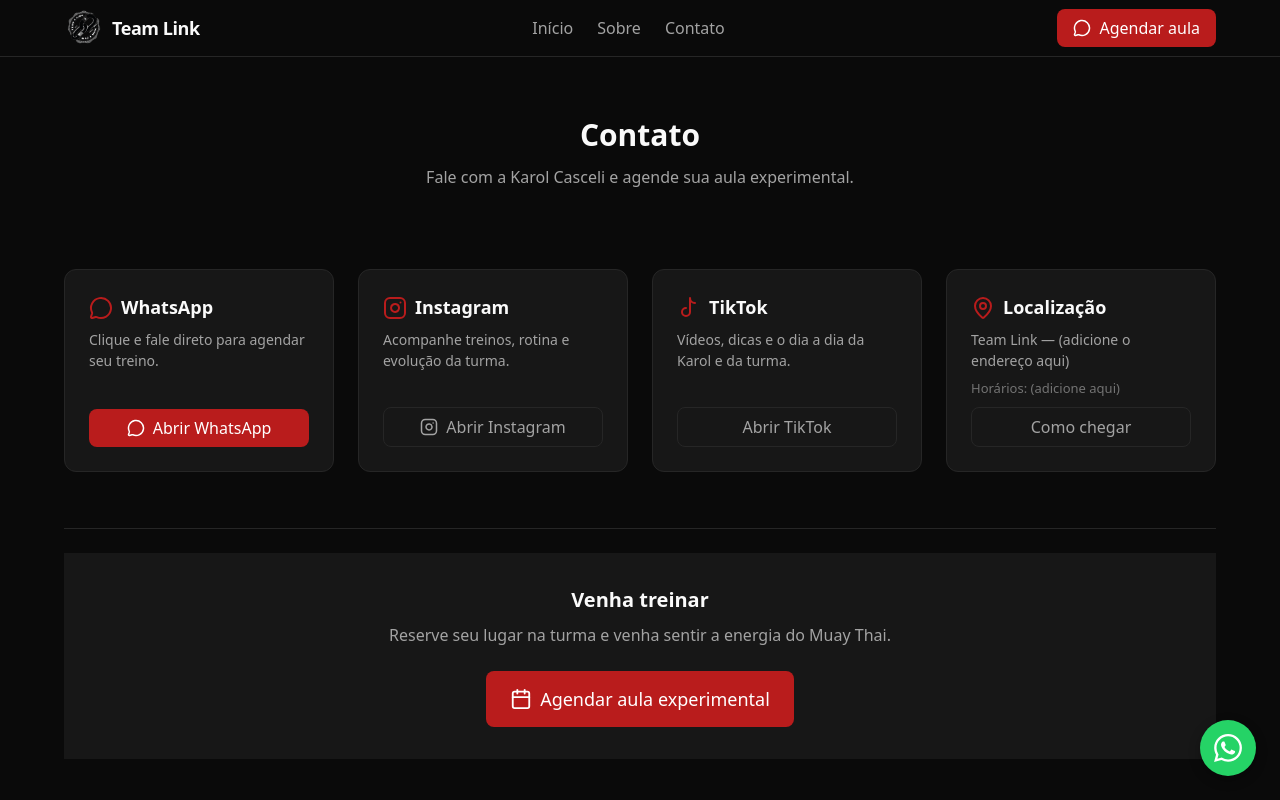
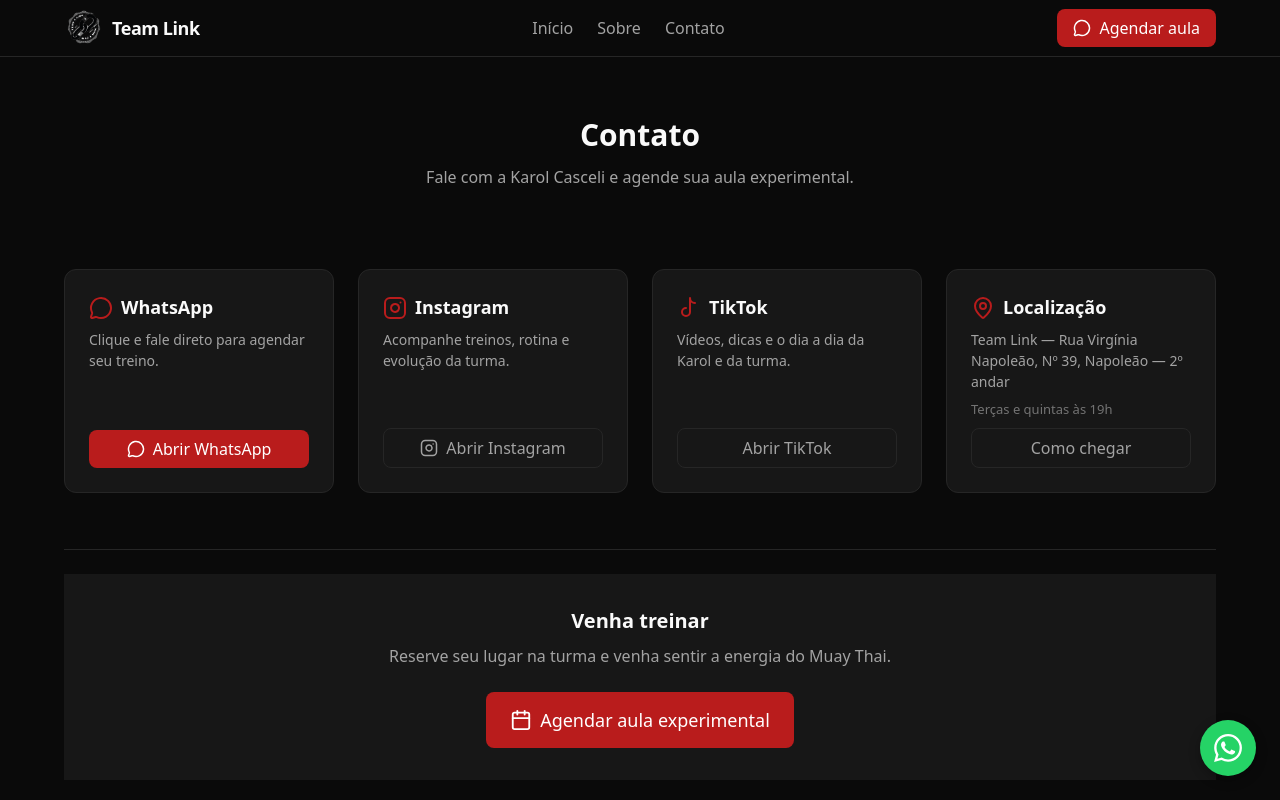
Before and after one commit to Samuel-SouzaZz/TeamLink.com, a React (Vite) app: page /contato in a window 1280 px wide. Shown: the top 800 px of the page. Built offline with nearby package versions, Linux system fonts and the light colour scheme.

Commit message:
atualizando informações

```diff
--- a/src/pages/Contact.tsx
+++ b/src/pages/Contact.tsx
@@ -124,8 +124,8 @@ const PAGE_TITLE = 'Contato'
 const PAGE_SUBTITLE = 'Fale com a Karol Casceli e agende sua aula experimental.'
 const WHATSAPP_MESSAGE = 'Oi! Gostaria de agendar uma aula experimental de Muay Thai.'
 const CTA_MESSAGE = 'Oi! Quero agendar uma aula experimental de Muay Thai com a Karol Casceli.'
-const ADDRESS_TEXT = 'Team Link — (adicione o endereço aqui)'
-const HOURS_TEXT = 'Horários: (adicione aqui)'
+const ADDRESS_TEXT = 'Team Link — Rua Virgínia Napoleão, Nº 39, Napoleão — 2º andar'
+const HOURS_TEXT = 'Terças e quintas às 19h'
 const CTA_HEADING = 'Venha treinar'
 const CTA_DESCRIPTION = 'Reserve seu lugar na turma e venha sentir a energia do Muay Thai.'
 
```
